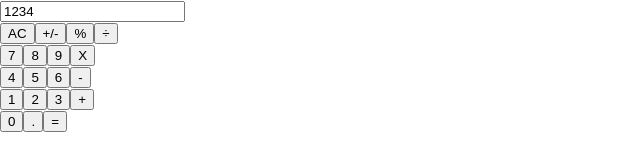
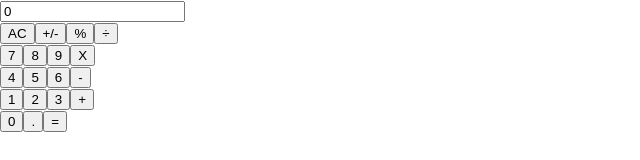
Before and after one commit to ivanid22/react-calc, a React (Create React App) app: page / in a window 1280 px wide. Shown: the top 160 px of the page, without its empty margins (0-640 px from the left). Built offline with nearby package versions, Linux system fonts and the light colour scheme.

Commit message:
Remove test prop from App.js

```diff
--- a/src/components/App.js
+++ b/src/components/App.js
@@ -4,7 +4,7 @@ import Display from './Display';
 
 const App = () => (
   <div>
-    <Display result={1234} />
+    <Display />
     <ButtonPanel />
   </div>
 );
```
